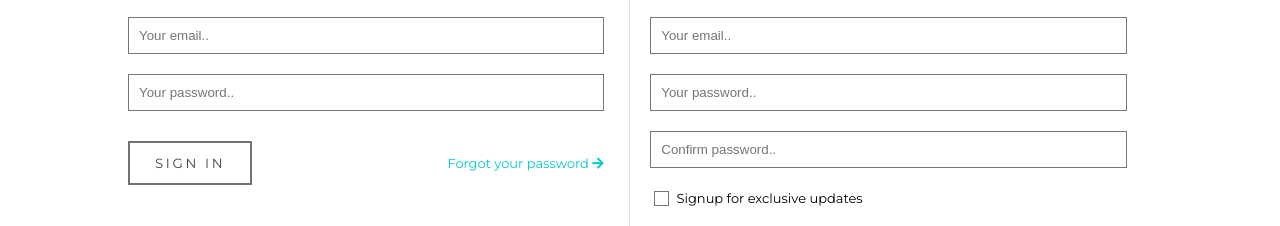
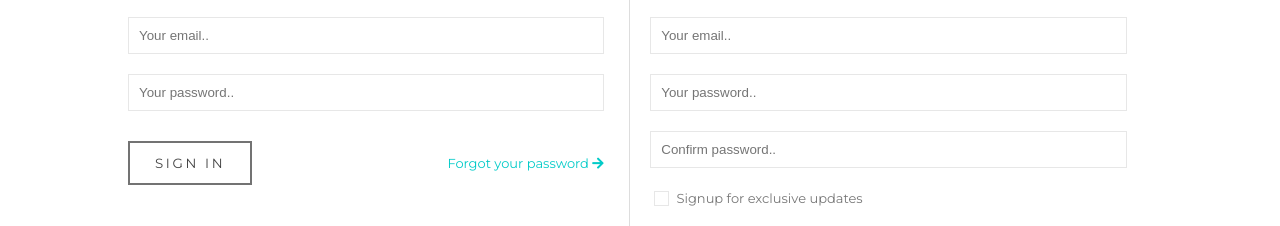
Before and after one commit to siddharthapaul001/siddharthapaul001.github.io, a plain HTML site: page fcfinalassignment/signup.html in a window 1280 px wide. Shown: the part 568-794 px from the top of the page. Drawn offline with Linux system fonts and the light colour scheme.

Commit message:
Fixes done

```diff
--- a/fcfinalassignment/assets/styles/main.css
+++ b/fcfinalassignment/assets/styles/main.css
@@ -42,7 +42,7 @@ p{
 form input[type="text"],form input[type="password"],form input[type="email"]{
     width: 100%;
     padding: 10px;
-    border: 1px solid #777;
+    border: 1px solid #e7e7e7;
     display: block;
     margin: 20px 0;
     box-sizing: border-box;
@@ -51,7 +51,7 @@ form input[type="text"],form input[type="password"],form input[type="email"]{
 form input[type="checkbox"]{
     width: 15px;
     height:15px;
-    border: 1px solid #777;
+    border: 1px solid #e7e7e7;
     -webkit-appearance: none;
     -moz-appearance: none;
     appearance: none;
@@ -858,6 +858,7 @@ ul.tabs.extrapadding{
 /* Section forms */
 .section-forms label{
     font-size: small;
+    color: #777;
 }
     .section-forms h2{
         padding: 0 10px;
```
